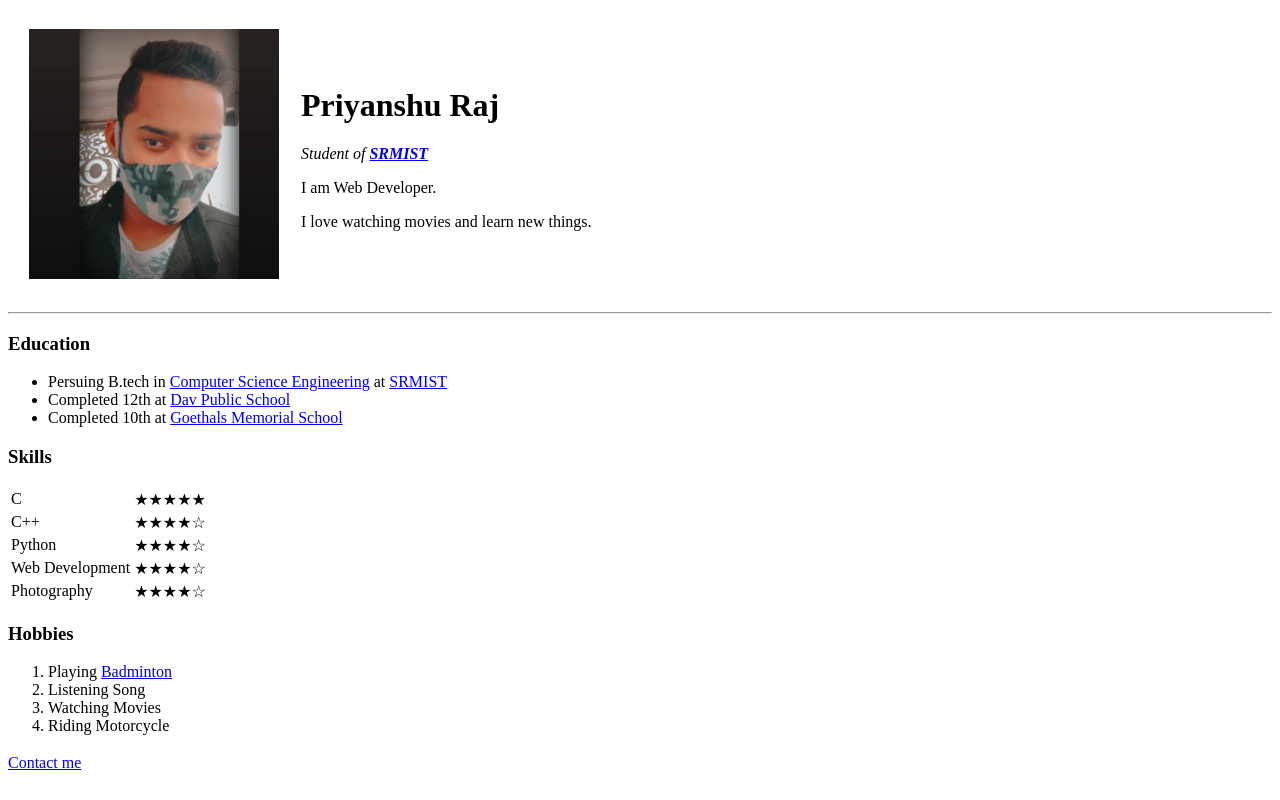
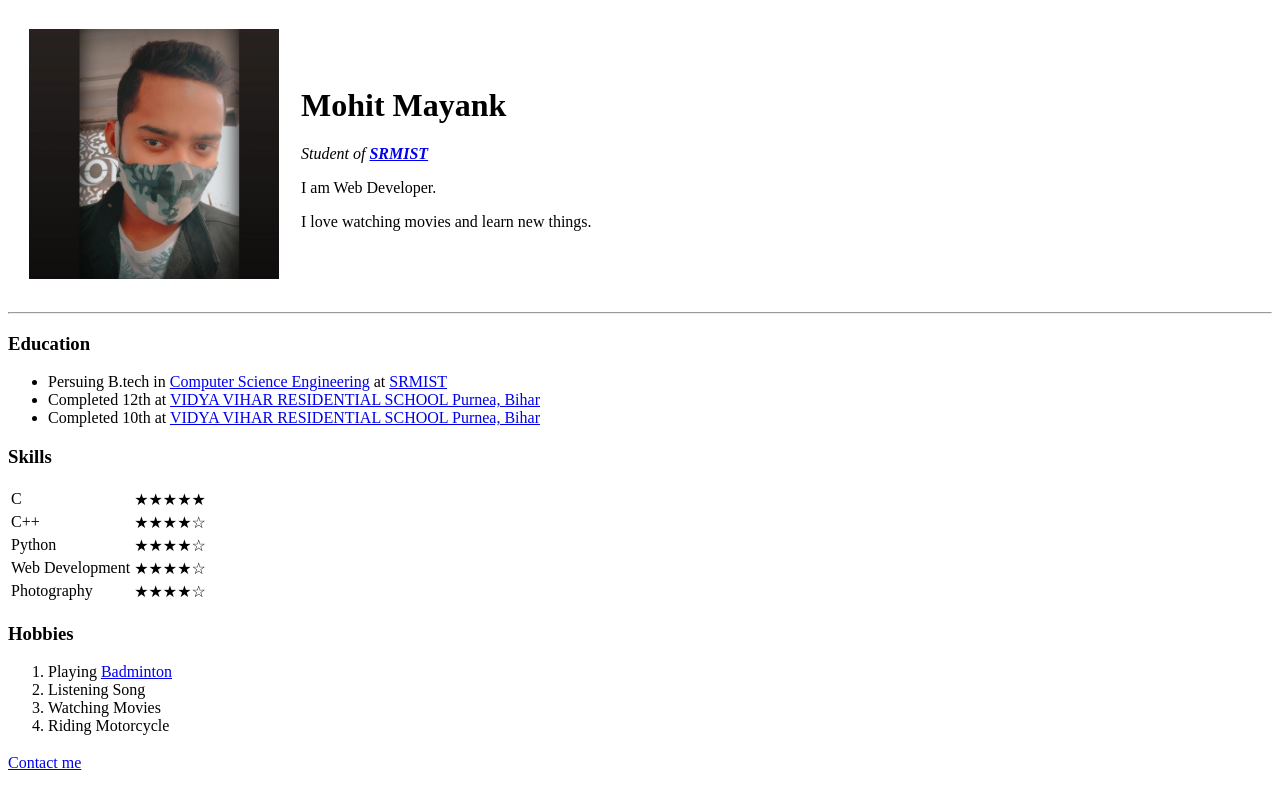
Before and after one commit to Priyanshu581/cv, a plain HTML site: page index.html in a window 1280 px wide. Drawn offline with Linux system fonts and the light colour scheme.

Commit message:
Update index.html

```diff
--- a/index.html
+++ b/index.html
@@ -3,7 +3,7 @@
 
 <head>
   <meta charset="utf-8">
-  <title>Priyanshu's Personal Site</title>
+  <title>Mohit's Personal Site</title>
 </head>
 
 <body>
@@ -11,7 +11,7 @@
     <tr>
       <td><img src="273018863_2048889845291470_7973238377115405960_n.jpg"height="250" alt=""></td>
       <td>
-        <b><h1>Priyanshu Raj</h1></b>
+        <b><h1>Mohit Mayank</h1></b>
         <p><em>Student of <strong><a href="https://www.srmist.edu.in/" target="_main">SRMIST</a></strong></em></p>
         <p>I am Web Developer.</p>
       </b>
@@ -25,8 +25,8 @@
   <h3>Education</h3>
   <ul>
     <li>Persuing B.tech in <a href="https://en.wikipedia.org/wiki/Computer_science_and_engineering" target="_main">Computer Science Engineering</a> at <a href="https://en.wikipedia.org/wiki/SRM_Institute_of_Science_and_Technology" target="_main">SRMIST</a></li>
-    <li>Completed 12th at <a href="https://www.dav4bokaro.org/dav4_newsite/" target="_main">Dav Public School</a></li>
-    <li>Completed 10th at <a href="https://gms.edu.in/" target="_main">Goethals Memorial School</a></li>
+    <li>Completed 12th at <a href="https://www.vvrs.org/" target="_main">VIDYA VIHAR RESIDENTIAL SCHOOL Purnea, Bihar</a></li>
+    <li>Completed 10th at <a href="https://www.vvrs.org/" target="_main">VIDYA VIHAR RESIDENTIAL SCHOOL Purnea, Bihar</a></li>
   </ul>
   <h3>Skills</h3>
   <table>
```
